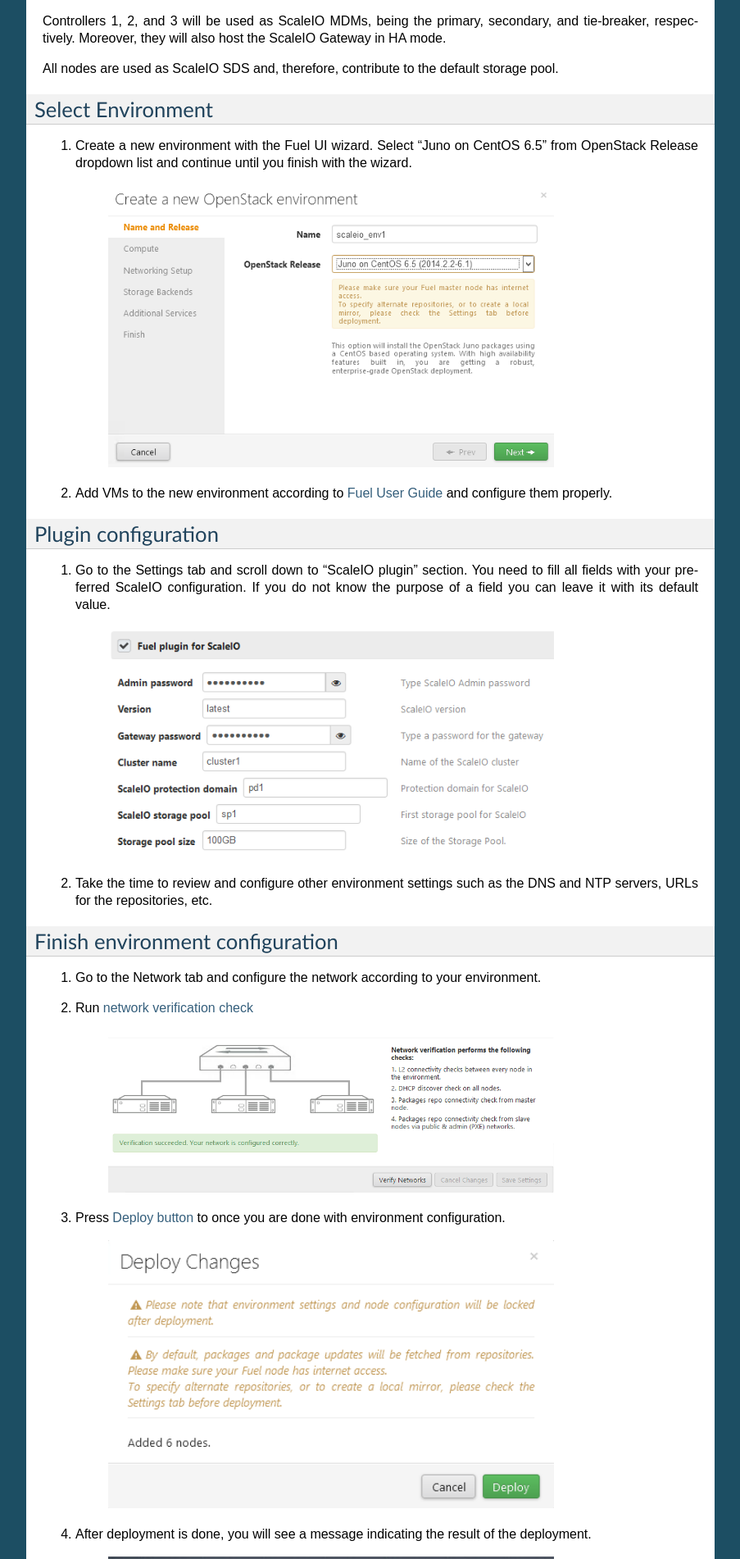
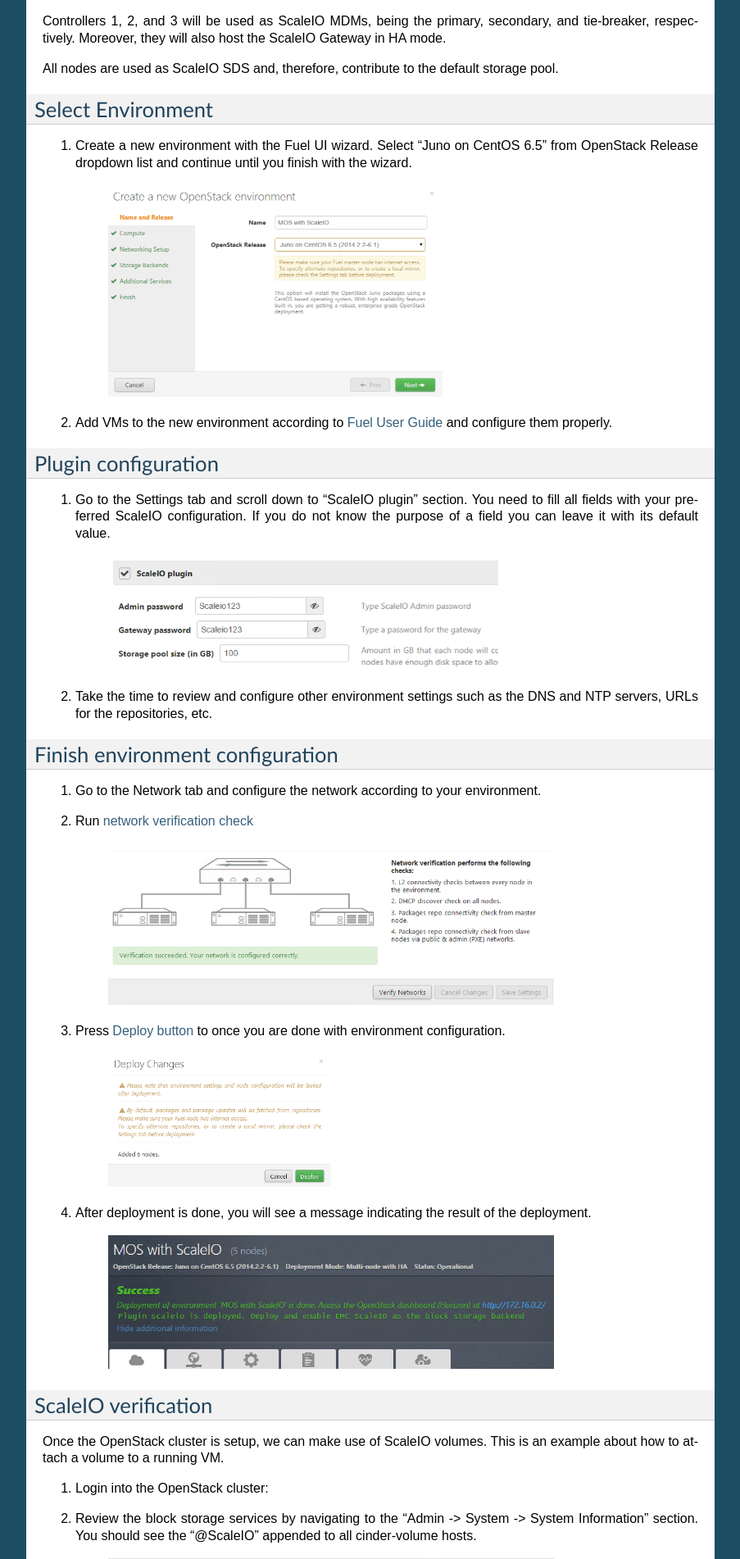
Before and after one commit to openstack-archive/fuel-plugin-scaleio, a Sphinx documentation site: the page built from doc/source/guide.rst, in a window 1280 px wide. Shown: the part 483-2385 px from the top of the page at 82% size, without its empty margins (198-1101 px from the left). Built offline with Sphinx 7.4.7, drawn with Linux system fonts in a browser that asks for light colours.

Commit message:
Updated user guide images and styles
Change-Id: I1fb099c14781931139e61ecd258686169097fb3f

```diff
--- a/doc/source/guide.rst
+++ b/doc/source/guide.rst
@@ -34,7 +34,7 @@
 #. Create a new environment with the Fuel UI wizard. Select "Juno on CentOS 6.5" from OpenStack Release dropdown list and continue until you finish with the wizard.
 
     .. image:: images/wizard.png
-       :width: 80%
+       :width: 60%
 
 #. Add VMs to the new environment according to `Fuel User Guide <https://docs.mirantis.com/openstack/fuel/fuel-6.1/user-guide.html#add-nodes-to-the-environment>`_ and configure them properly.
 
@@ -45,7 +45,7 @@
 #. Go to the Settings tab and scroll down to "ScaleIO plugin" section. You need to fill all fields with your preferred ScaleIO configuration. If you do not know the purpose of a field you can leave it with its default value.
 
     .. image:: images/settings.png
-       :width: 80%
+       :width: 70%
 
 #. Take the time to review and configure other environment settings such as the DNS and NTP servers, URLs for the repositories, etc.
 
@@ -63,7 +63,7 @@
 #. Press `Deploy button <https://docs.mirantis.com/openstack/fuel/fuel-6.1/user-guide.html#deploy-changes>`_ to once you are done with environment configuration.
 
     .. image:: images/deploy.png
-       :width: 80%
+       :width: 40%
 
 #. After deployment is done, you will see a message indicating the result of the deployment.
 
@@ -86,7 +86,7 @@
 #. Review the System Volumes by navigating to "Admin -> System -> Volumes". You should see a volume type called "sio_thin" with the following extra specs.
 
     .. image:: images/volume-type.png
-       :width: 80%
+       :width: 50%
 
 #. Open the ScaleIO Control Panel and verify that it successfully reflects the ScaleIO resources:
 
@@ -103,9 +103,9 @@
 #. In the ScaleIO Control Panel, you will see that there is one volume defined but none have been mapped yet.
 
     .. image:: images/sio-volume-defined.png
-       :width: 40%
+       :width: 20%
 
 #. Once the volume is attached to a VM, the ScaleIO Control Panel will reflect the mapping.
 
     .. image:: images/sio-volume-mapped.png
-       :width: 40%
+       :width: 20%
```
Also changed, not shown: doc/source/images/deploy-result.png, doc/source/images/settings.png, doc/source/images/wizard.png, 1 other file.
